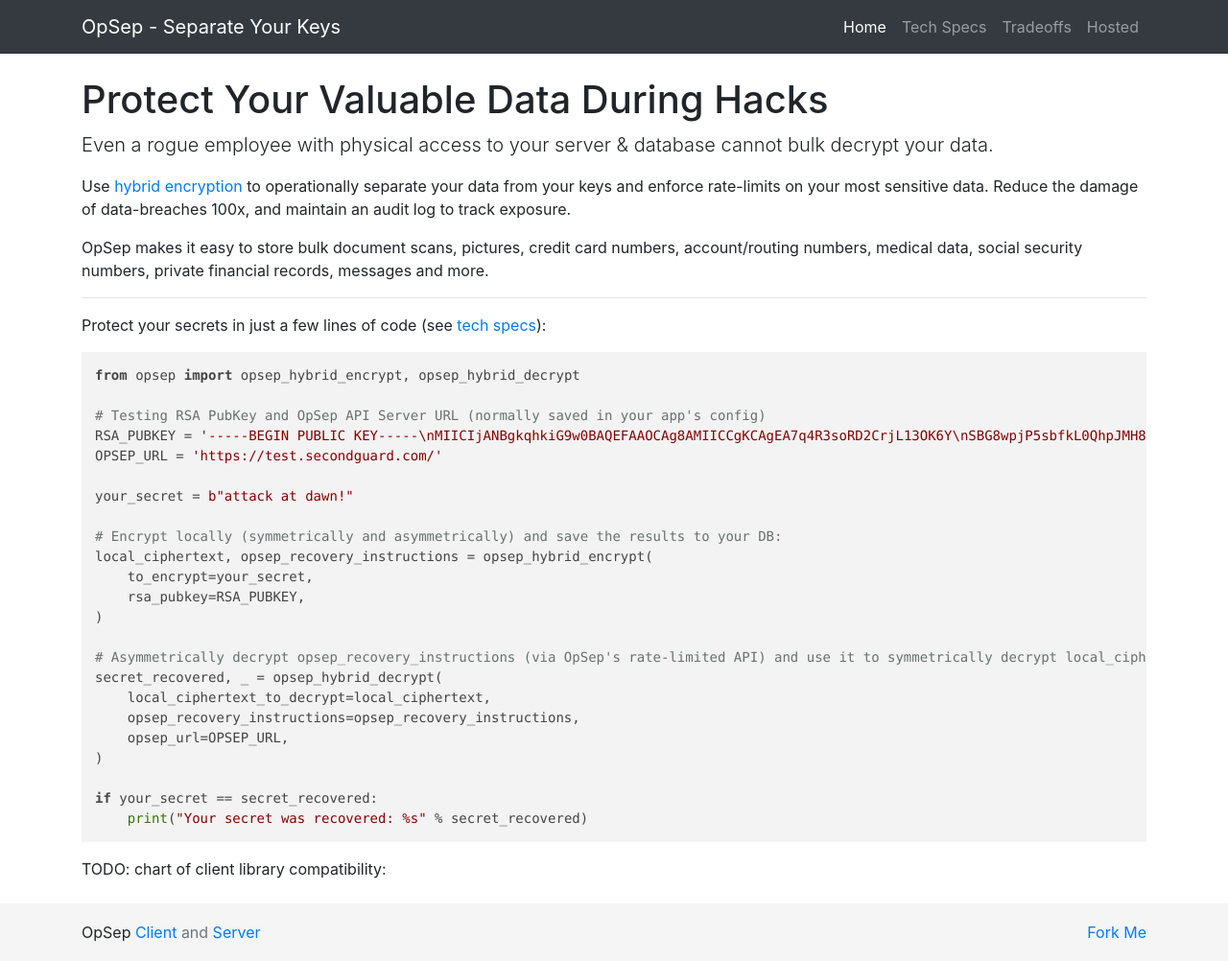
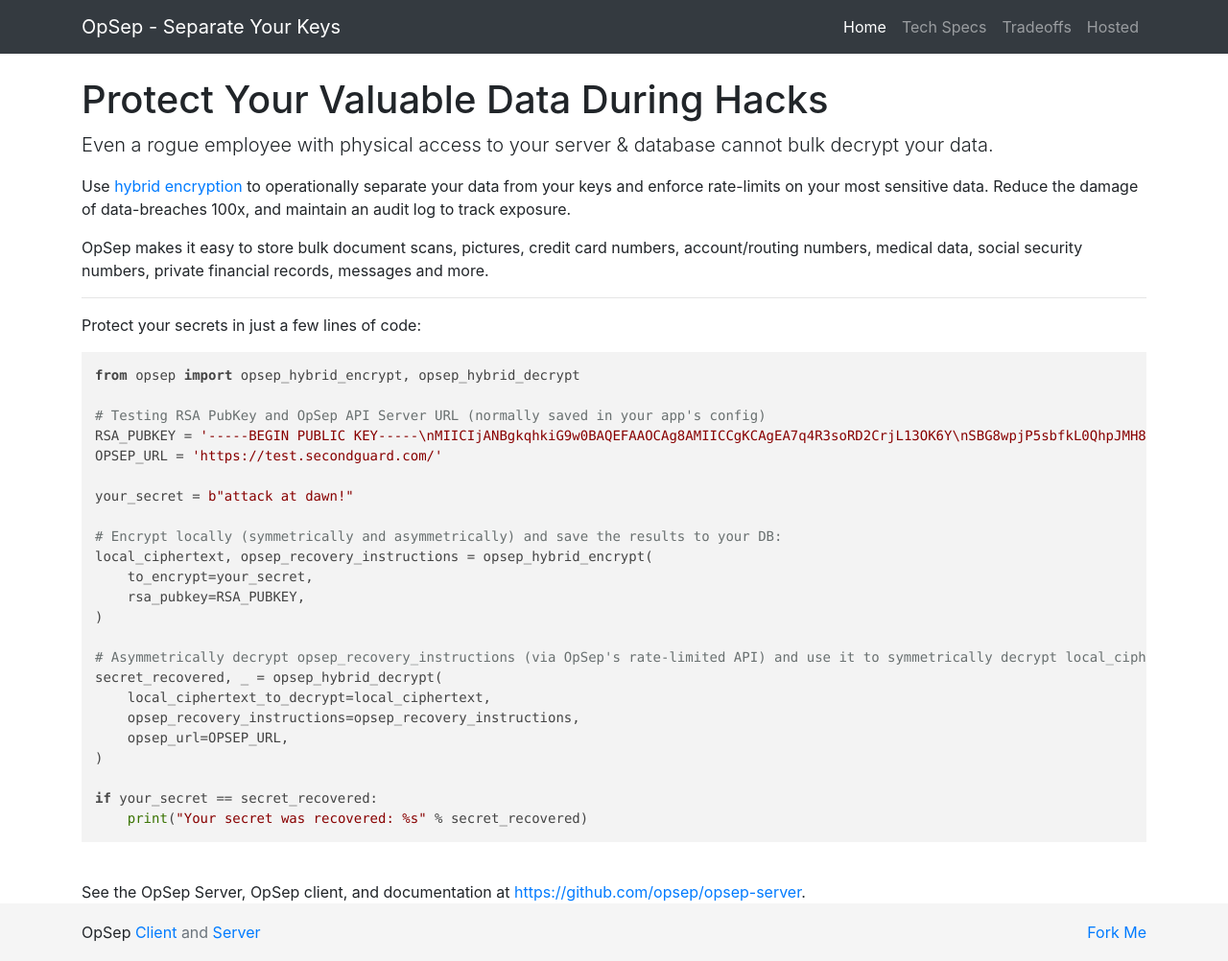
Before and after one commit to opsep/opsep.github.io, a Jekyll site: the page built from index.html, in a window 1280 px wide and 1002 px high. Shown: the whole window at 96% size. Built offline with Jekyll 4.4.1, drawn with Linux system fonts in a browser that asks for light colours; nearby versions of some CDN libraries; comment, search, counter and statistics services are not loaded.

Commit message:
add github link

```diff
--- a/index.html
+++ b/index.html
@@ -33,10 +33,10 @@
 
 <hr />
 
-<p>Protect your secrets in just a few lines of code (see <a href="/tech-specs.html">tech specs</a>):</p>
+<p>Protect your secrets in just a few lines of code:</p>
 
 <p>
-    <code class="language-python">
+  <code class="language-python">
 <pre>from opsep import opsep_hybrid_encrypt, opsep_hybrid_decrypt
 
 # Testing RSA PubKey and OpSep API Server URL (normally saved in your app's config)
@@ -61,9 +61,11 @@
 if your_secret == secret_recovered:
     print("Your secret was recovered: %s" % secret_recovered)
 </pre>
-    </code>
+  </code>
 </p>
 
+<br />
 <p>
-TODO: chart of client library compatibility:
+  See the OpSep Server, OpSep client, and documentation at
+  <a href="https://github.com/opsep/">https://github.com/opsep/opsep-server</a>.
 </p>
```
